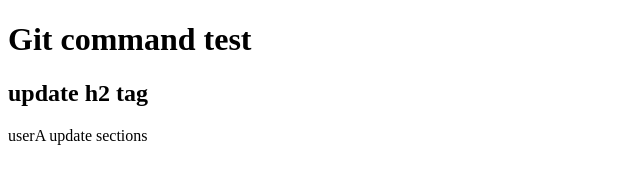
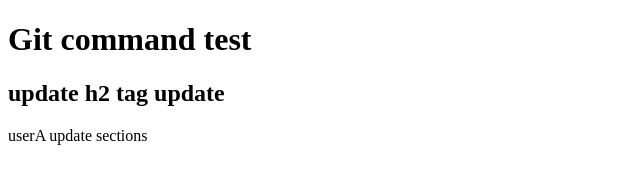
Before and after one commit to oppaho03/_sample, a plain HTML site: page index.html in a window 1280 px wide. Shown: the whole page, without its empty margins (0-640 px from the left). Drawn offline with Linux system fonts and the light colour scheme.

Commit message:
secod commit, pulling test

```diff
--- a/index.html
+++ b/index.html
@@ -10,7 +10,7 @@
 
     <h1> Git command test </h1>
 
-    <h2> update h2 tag </h2>
+    <h2> update h2 tag update </h2>
 
     <main> userA update sections </main>
 
```
